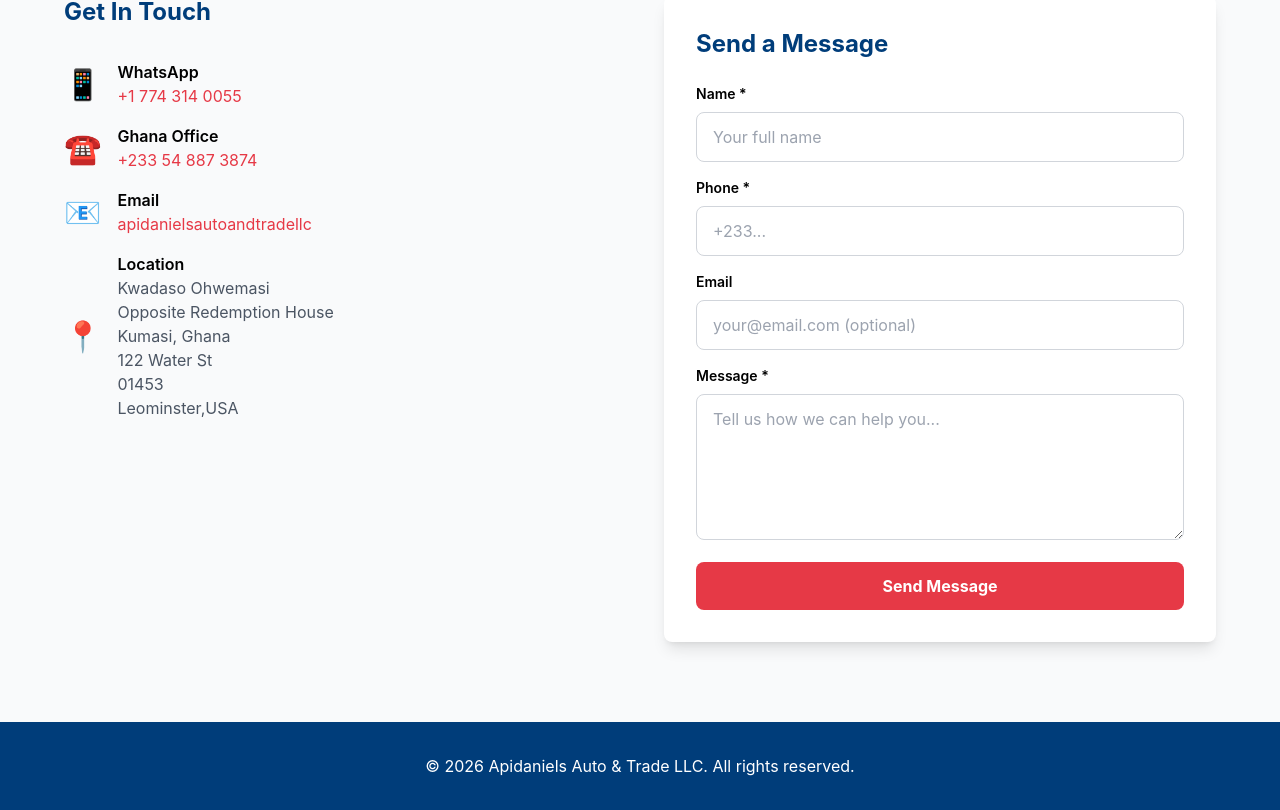
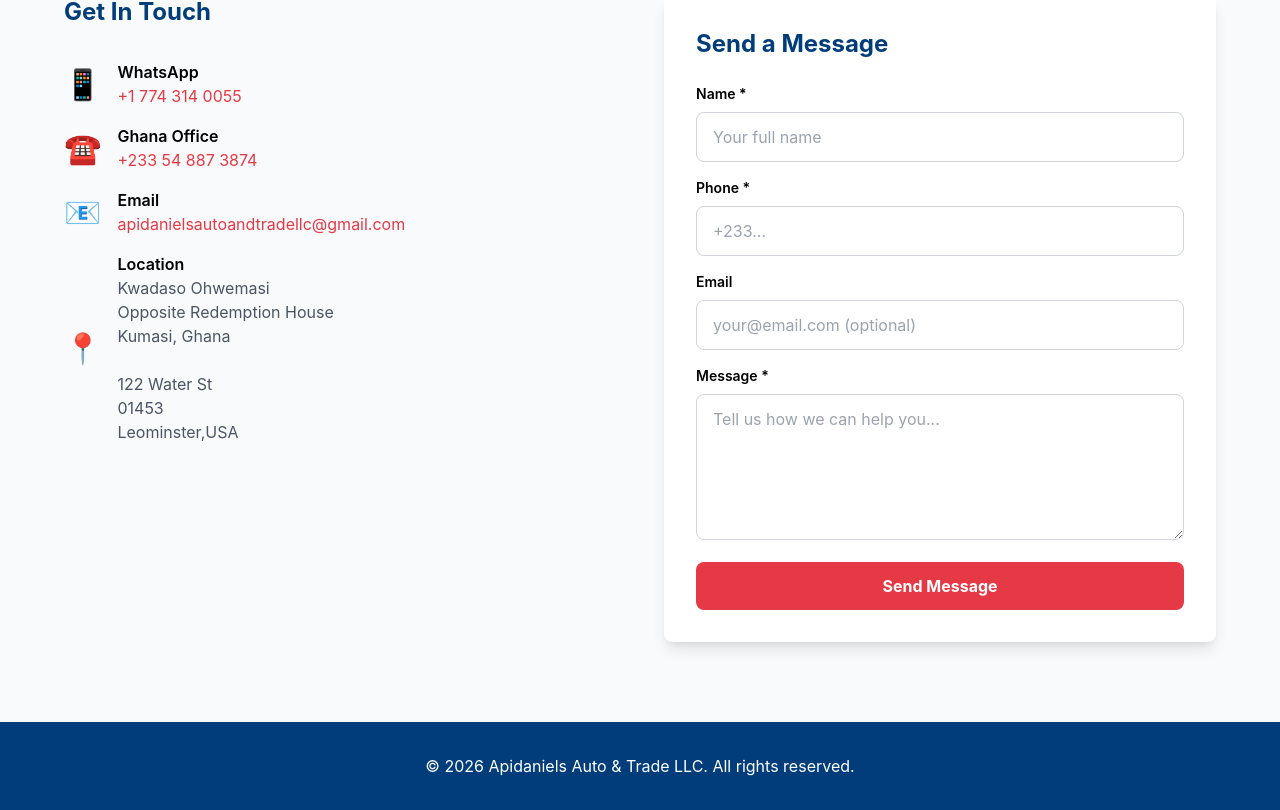
Before and after one commit to asieducodes/apidaniels-website, a React app in the folder frontend/: page / in a window 1280 px wide. Shown: the part 2662-3472 px from the top of the page. Built offline with nearby package versions, Linux system fonts and the light colour scheme; the HTML template or start-up script is replaced by a standard one.

Commit message:
added new mail service

```diff
--- a/frontend/src/components/Contact.jsx
+++ b/frontend/src/components/Contact.jsx
@@ -98,8 +98,8 @@
                 <div className="text-3xl">📧</div>
                 <div>
                   <p className="font-semibold">Email</p>
-                  <a href="mailto:apidanielsautotradeusa@yahoo.com" className="text-brand-red hover:underline">
-                    apidanielsautoandtradellc
+                  <a href="mailto:apidanielsautoandtradellc@gmail.com" className="text-brand-red hover:underline">
+                    apidanielsautoandtradellc@gmail.com
                   </a>
                 </div>
               </div>
@@ -113,6 +113,7 @@
                     Opposite Redemption House<br />
                     Kumasi, Ghana
                   </p>
+                  <br/>
                   <p className="text-gray-600">
                     122 Water St<br />
                     01453<br />
```
